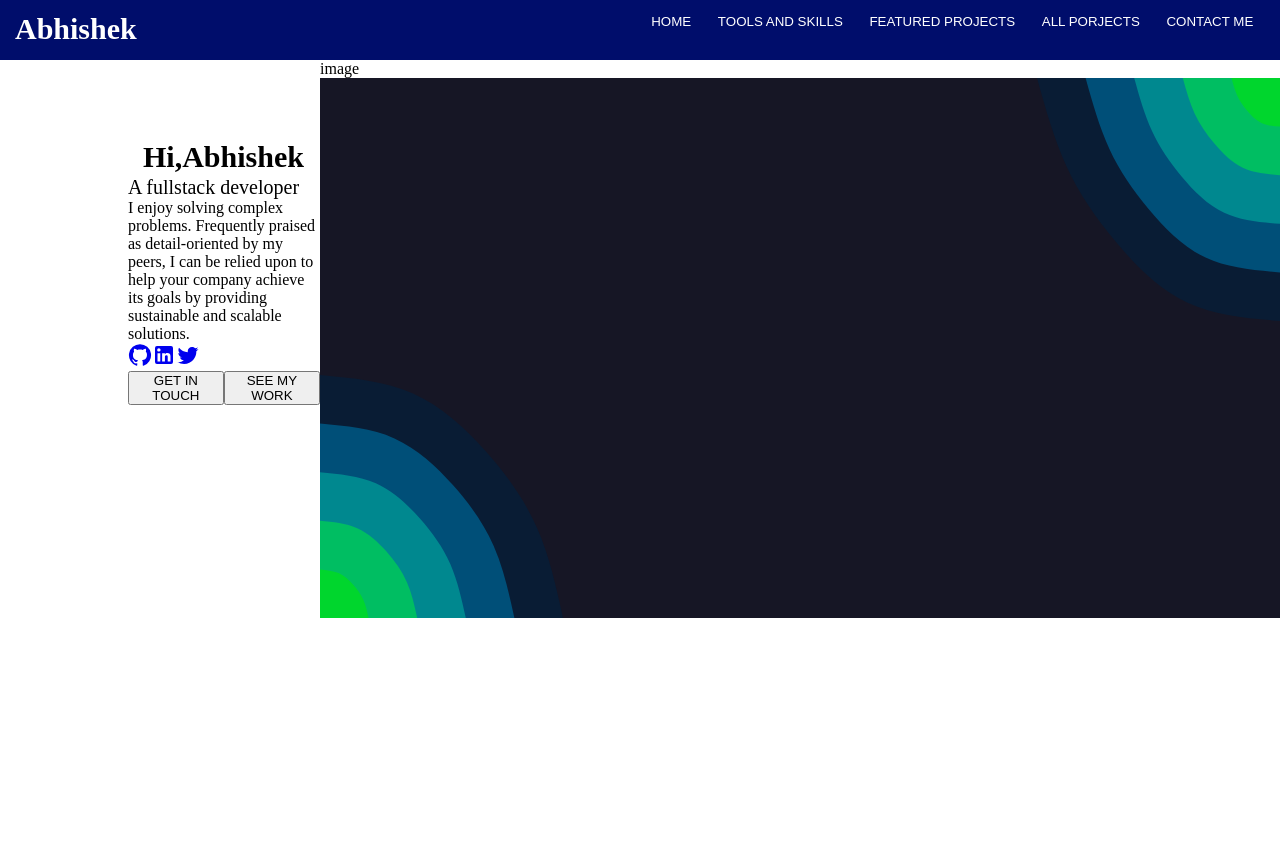
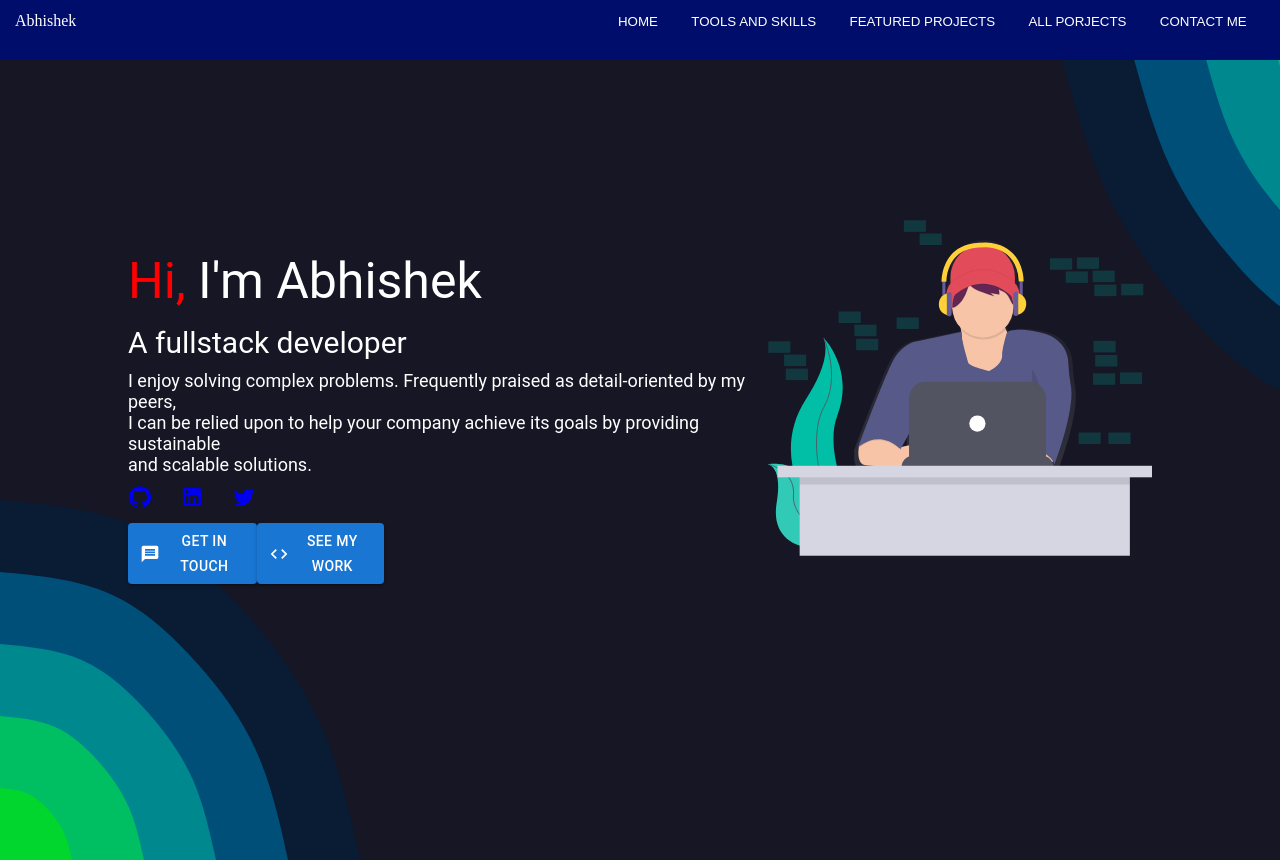
Before and after one commit to abhishekchauhan15/Portfolio, a React (Create React App) app: page / in a window 1280 px wide. Before the commit the page ends 800 px from the top, so only its background shows below. Built offline with nearby package versions, Linux system fonts and the light colour scheme; a web font is replaced by a local one.

Commit message:
myInfo page done

```diff
--- a/package.json
+++ b/package.json
@@ -6,6 +6,7 @@
     "@emotion/react": "^11.5.0",
     "@emotion/styled": "^11.3.0",
     "@material-ui/core": "^4.12.3",
+    "@material-ui/icons": "^4.11.2",
     "@mui/icons-material": "^5.0.5",
     "@mui/material": "^5.0.6",
     "@testing-library/jest-dom": "^5.15.0",
@@ -39,5 +40,10 @@
       "last 1 firefox version",
       "last 1 safari version"
     ]
+  },
+  "devDependencies": {
+    "autoprefixer": "^10.4.0",
+    "postcss": "^8.3.11",
+    "tailwindcss": "^2.2.19"
   }
 }
--- a/src/components/MyInfo.js
+++ b/src/components/MyInfo.js
@@ -3,23 +3,29 @@ import "../styles/myInfo.css";
 import GitHubIcon from "@mui/icons-material/GitHub";
 import LinkedInIcon from "@mui/icons-material/LinkedIn";
 import TwitterIcon from "@mui/icons-material/Twitter";
-// import { Box, IconButton, Link, Button } from "@material-ui/core";
 // import coding from "../images/2844250.jpg";
 import BlobSceneDark from "../assets/backgrounds/blob-scene-dark.svg";
+import Programmer2 from "../assets/programmer2.svg";
+import Button from "@mui/material/Button";
+import MessageIcon from '@mui/icons-material/Message';
+import CodeIcon from '@mui/icons-material/Code';
 
 function MyInfo() {
   return (
     <div className="myInfo">
+      <div className="bg">
         <div className="realInfo">
-        <div className="name">
-          <span>Hi,</span>Abhishek
+          <div className="hi">
+            <span> Hi,</span> I'm Abhishek
           </div>
           <div className="developer">A fullstack developer</div>
-        <div>
+
+          <div className="aboutMe">
             I enjoy solving complex problems. Frequently praised as
-          detail-oriented by my peers, I can be relied upon to help your company
-          achieve its goals by providing sustainable and scalable solutions.
-          <div className="btn">
+            detail-oriented by my peers, <br />I can be relied upon to help your
+            company achieve its goals by providing sustainable <br />
+            and scalable solutions.
+            <div className="Socialbtn">
               <a
                 rel="noopener noreferrer"
                 href="https://github.com/abhishekchauhan15"
@@ -44,19 +50,17 @@ function MyInfo() {
             </div>
           </div>
           <div className="btn">
-          <button>GET IN TOUCH</button>
-          <button>SEE MY WORK</button>
+            <Button variant="contained" startIcon={<MessageIcon />}>
+              GET IN TOUCH
+            </Button>
+            <Button variant="contained" startIcon={<CodeIcon />}>
+              SEE MY WORK
+            </Button>
           </div>
         </div>
-      <div className="sideImg">
-        image
-        {/* <blobSceneDark /> */}
-
-        <img src={BlobSceneDark} alt="blob" />
-
+        <img src={Programmer2} alt="background" className="sideImg" />
       </div>
       {/* <button>down button</button> */}
-      {/* <img src={coding} alt="Logo" /> */}
     </div>
   );
 }
--- a/src/styles/myInfo.css
+++ b/src/styles/myInfo.css
@@ -1,35 +1,61 @@
-.myInfo{
-    display: flex;
-    flex-direction: row;
-    margin-left: 10%;
+.bg {
+  background-image: url("../assets/backgrounds/blob-scene-dark.svg");
+  background-repeat: no-repeat;
+  background-size: cover;
+  /* background-position: center; */
+  /* background-color: #1a1a1a; */
+  height: 100vh;
+  /* z-index: -1; */
+  /* display: inline-block; */
+  /* position:absolute; */
+  display: flex;
+  font-family: Roboto, Helvetica, Arial, sans-serif;
+  /* width: fit-content; */
 }
 
-.btn{
-    display: flex;
+.realInfo {
+  font-size: large;
+  color: white;
+  margin-left: 10%;
+  padding-top: 15%;
+  display: inline-block;
+  width: 50%;
 }
 
-.realInfo{
-    margin-top: 80px;
-    width: 50%;
+.btn {
+  width: 40%;
+  display: flex;
+  justify-content: space-between;
+  margin-top: 10px;
 }
 
-.name{
-    font-size: 30px;
-    font-weight: bold;
-    /* margin-left: 10px; */
-
+.Socialbtn {
+  margin-top: 10px;
+  width: 20%;
+  height: 40%;
+  display: flex;
+  justify-content: space-between;
 }
 
-.developer{
-    font-size: 20px;
-    /* margin-left: 10px; */
-    margin-top: 2px;
+.sideImg {
+  width: 30%;
+  height: 50%;
+  margin-top: 10%;
 }
 
-.btn{
-
+.hi span {
+  color: red;
 }
 
-.sideImg{
-    /* display: cover; */
+.developer {
+  margin-top: 15px;
+  font-size: 30px;
 }
+
+.aboutMe {
+  margin-top: 10px;
+}
+
+.hi {
+  font-size: 50px;
+}
```
Also changed, not shown: src/styles/header.css (line endings or trailing spaces), 1 other file (tests, documents, lock files or other folders). Lines whose indentation alone changed are shown as unchanged.
